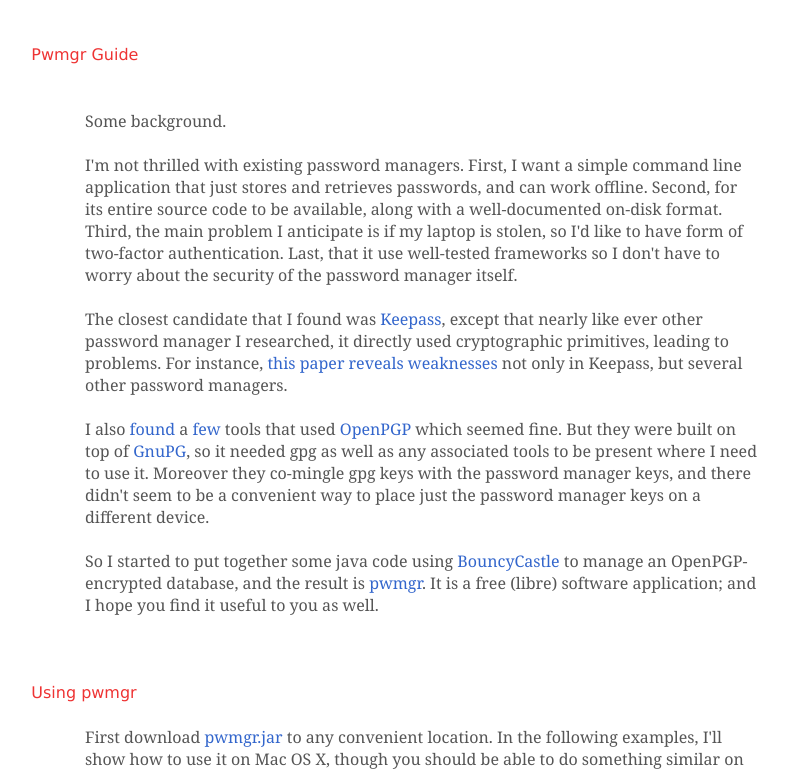
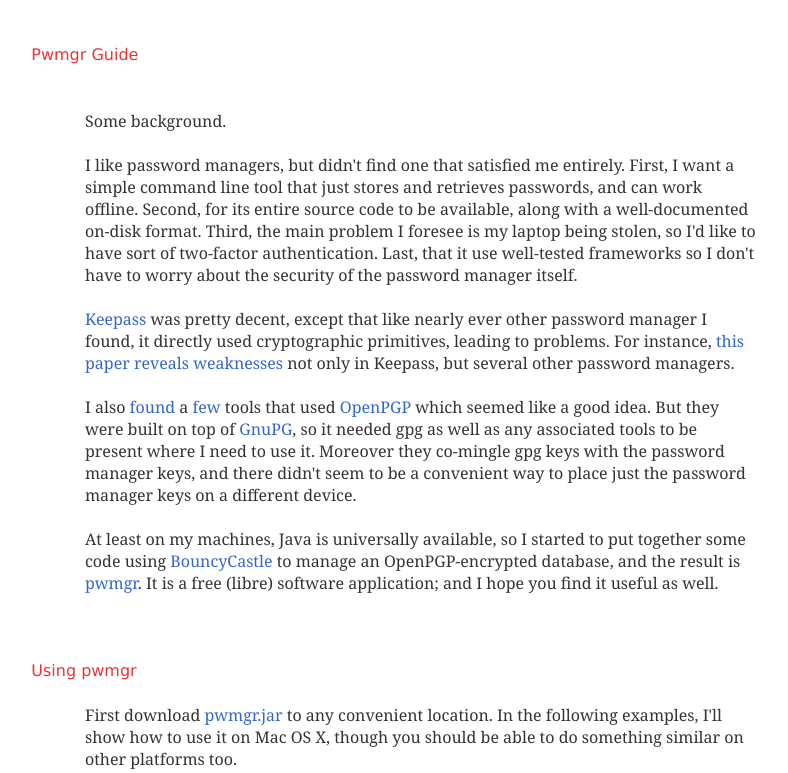
Before and after one commit to kbsriram/pwmgr, a plain HTML site: page index.html in a window 1280 px wide. Shown: the top 773 px of the page, without its empty margins (219-1007 px from the left). Drawn offline with Linux system fonts and the light colour scheme.

Commit message:
Minor edits, style changes and typo fixes.

```diff
--- a/css/style.css
+++ b/css/style.css
@@ -54,7 +54,7 @@ table {
 body {
     line-height: 1.375em;
     background-color: #fff;
-    color: #555;
+    color: #333;
     font-family: Georgia, Times, serif;
     width: 80%;
     margin-left: auto;
@@ -76,7 +76,7 @@ p {
     text-renderig: optimizeLegibility;
 }
 strong {
-    color: #000;
+    font-weight: bold;
 }
 
 em {
--- a/index.html
+++ b/index.html
@@ -11,31 +11,32 @@
 
 <p>Some background.</p>
 
-<p>I'm not thrilled with existing password managers. First, I want a
-simple command line application that just stores and retrieves
-passwords, and can work offline. Second, for its entire source code to
-be available, along with a well-documented on-disk format. Third, the
-main problem I anticipate is if my laptop is stolen, so I'd like to
-have form of two-factor authentication. Last, that it use well-tested
-frameworks so I don't have to worry about the security of the password
-manager itself.</p>
+<p>I like password managers, but didn't find one that satisfied me
+entirely. First, I want a simple command line tool that just stores
+and retrieves passwords, and can work offline. Second, for its entire
+source code to be available, along with a well-documented on-disk
+format. Third, the main problem I foresee is my laptop being stolen, so
+I'd like to have sort of two-factor authentication. Last, that it use
+well-tested frameworks so I don't have to worry about the security of
+the password manager itself.</p>
 
-<p>The closest candidate that I found was <a href="http://keepass.info/">Keepass</a>, except that nearly like ever other password
-manager I researched, it directly used cryptographic primitives,
-leading to problems. For instance, <a href="http://www.6nelweb.com/bio/papers/pwvault-ESORICS12-ext.pdf">this paper reveals weaknesses</a> not
+<p><a href="http://keepass.info/">Keepass</a> was pretty decent, except that
+like nearly ever other password manager I found, it directly used
+cryptographic primitives, leading to problems. For instance, <a href="http://www.6nelweb.com/bio/papers/pwvault-ESORICS12-ext.pdf">this
+paper reveals weaknesses</a> not
 only in Keepass, but several other password managers.</p>
 
-<p>I also <a href="https://github.com/zerodogg/gpgpwd">found</a> a <a href="http://git.zx2c4.com/password-store/about/">few</a> tools that used <a href="http://tools.ietf.org/html/rfc4880">OpenPGP</a> which seemed fine. But they
-were built on top of <a href="http://gnupg.org">GnuPG</a>, so it needed gpg as
-well as any associated tools to be present where I need to use
-it. Moreover they co-mingle gpg keys with the password manager keys,
-and there didn't seem to be a convenient way to place just the
-password manager keys on a different device.</p>
+<p>I also <a href="https://github.com/zerodogg/gpgpwd">found</a> a <a href="http://git.zx2c4.com/password-store/about/">few</a> tools that used <a href="http://tools.ietf.org/html/rfc4880">OpenPGP</a> which seemed like a good
+idea. But they were built on top of <a href="http://gnupg.org">GnuPG</a>, so
+it needed gpg as well as any associated tools to be present where I
+need to use it. Moreover they co-mingle gpg keys with the password
+manager keys, and there didn't seem to be a convenient way to place
+just the password manager keys on a different device.</p>
 
-<p>So I started to put together some java code using <a href="http://www.bouncycastle.org">BouncyCastle</a> to manage an OpenPGP-encrypted database,
-and the result is <a href="https://github.com/kbsriram/pwmgr">pwmgr</a>. It
-is a free (libre) software application; and I hope you find it useful
-to you as well.</p>
+<p>At least on my machines, Java is universally available, so I started
+to put together some code using <a href="http://www.bouncycastle.org">BouncyCastle</a> to manage an OpenPGP-encrypted
+database, and the result is <a href="https://github.com/kbsriram/pwmgr">pwmgr</a>. It is a free (libre) software
+application; and I hope you find it useful as well.</p>
 
 <h2>Using pwmgr</h2>
 
@@ -119,7 +120,7 @@ key-stretched to the maximum that's possible in OpenPGP. Note however,
 there's no protection if there's a virus logging keystrokes etc on the
 machine, so you should never use this on an untrusted computer.</p>
 
-<p>On Mac OS X, the usb drive gets mounted to a consistent location. Once
+<p>On Mac OS X, the USB drive gets mounted to a consistent location. Once
 I move the files over, I update the <tt>.pwmgr</tt> file to reflect the new
 locations.</p>
 
@@ -182,7 +183,7 @@ wherever you need. The clipboard is deleted after a short interval.</p>
 while the <tt>edit</tt> and <tt>remove</tt> commands let you do those operations
 on individual entries.</p>
 
-<p>Finally, should you be unlucky enough to lose your laptop or your usb
+<p>Finally, should you be unlucky enough to lose your laptop or your USB
 key, how do you resecure your database?</p>
 
 <p>First, you needed to have taken a backup of your private key and of
```
Also changed, not shown: src/index.txt.
